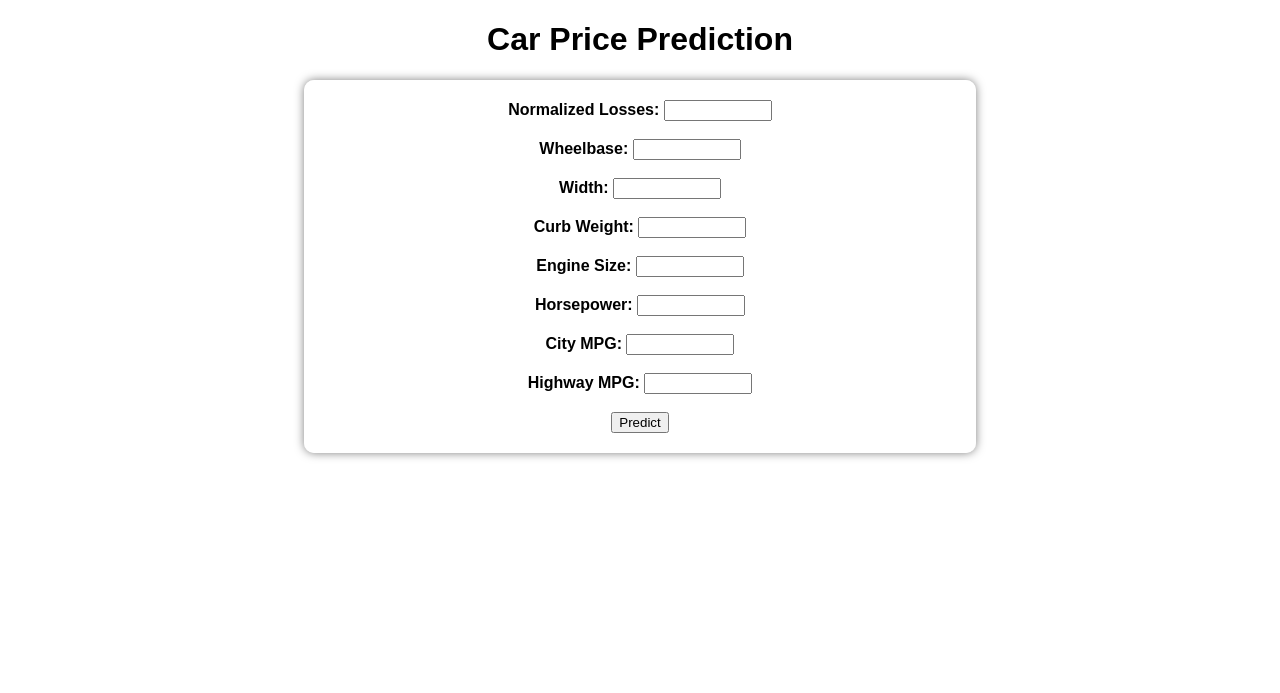
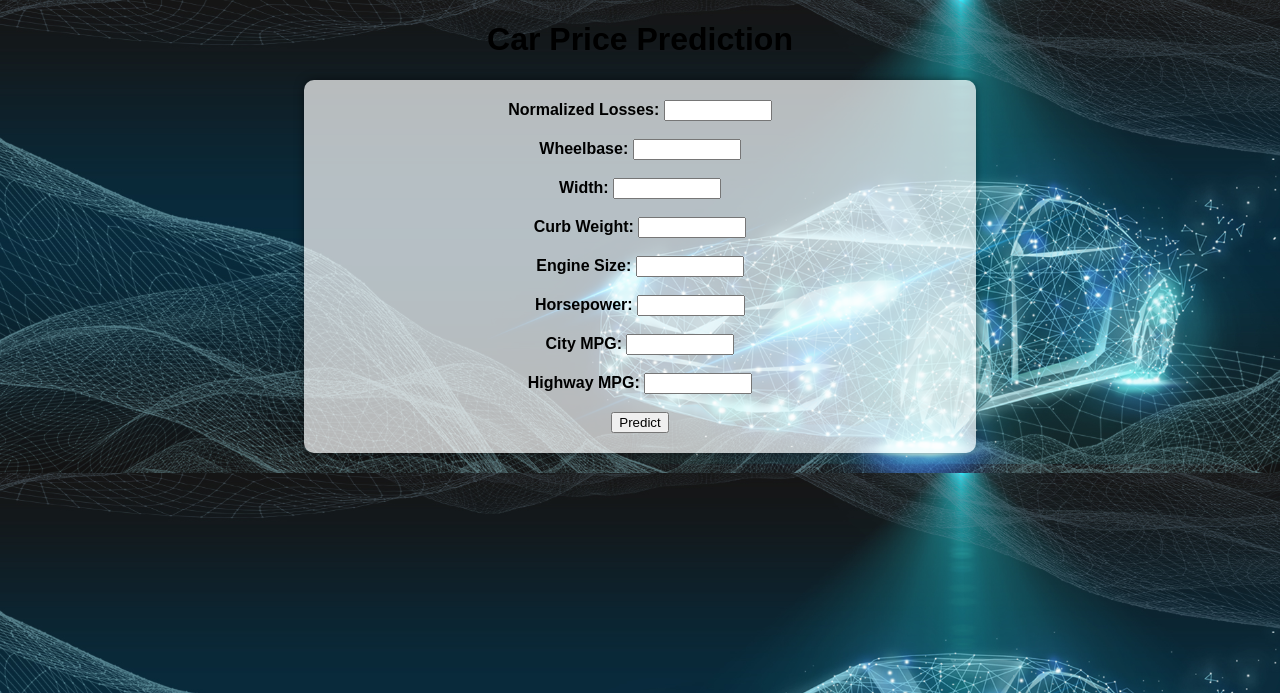
Before and after one commit to sumitrasable/Car_Price_Prediction, a Flask app: page / in a window 1280 px wide. Shown: the top 693 px of the page. Run offline with Flask 3, Linux system fonts and the light colour scheme.

Commit message:
image path added

```diff
--- a/templates/index.html
+++ b/templates/index.html
@@ -6,7 +6,7 @@
     <title>Car Price Prediction</title>
     <style>
         body {
-            background-image: url(r'static/image/car_image.jpg');
+            background-image: url("static/image/car_image.jpg");
             background-size: cover;
             text-align: center;
             font-family: Arial, sans-serif;
--- a/templates/prediction.html
+++ b/templates/prediction.html
@@ -6,7 +6,7 @@
     <title>Car Price Prediction</title>
     <style>
         body {
-            background-image: url(r'static\image\car_image.jpg');
+            background-image: url('static\image\car_image.jpg');
             background-size: cover;
             text-align: center;
             font-family: Arial, sans-serif;
```
